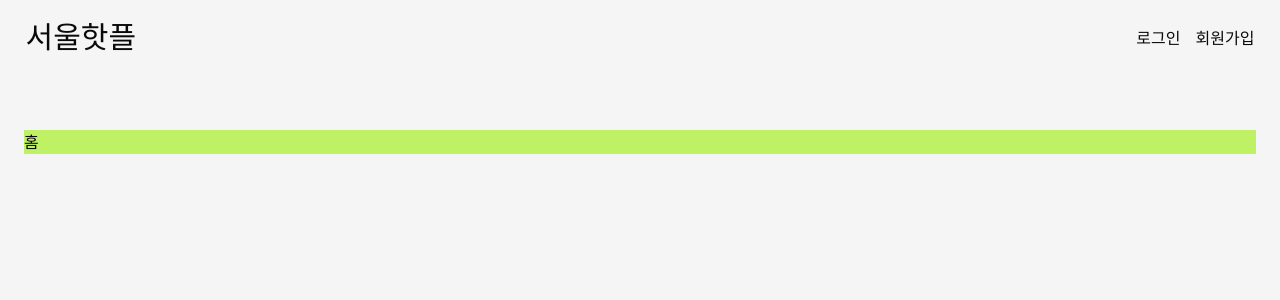
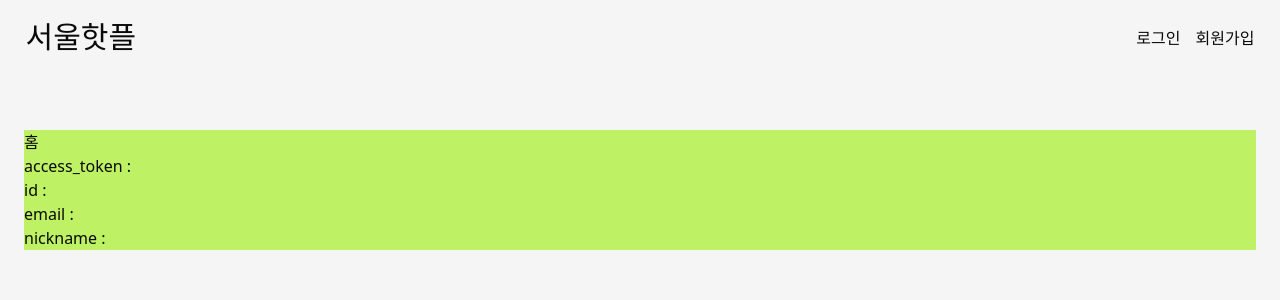
Before and after one commit to mangomaneya/HotPlaceInSeoul, a React (Vite) app: page / in a window 1280 px wide. Shown: the top 300 px of the page. Built offline with nearby package versions, Linux system fonts and the light colour scheme; no server answers; a web font is replaced by a local one.

Commit message:
test : 전역 상태 유저 정보 확인 테스트

```diff
--- a/src/pages/Home.jsx
+++ b/src/pages/Home.jsx
@@ -1,3 +1,15 @@
+import useAuthStore from '@/store/zustand/authStore';
+
 export default function Home() {
-  return <div className='bg-point'>홈</div>;
+  //전역상태로 관리 될 유저정보 로직 확인을 위한 임시 작업 (삭제예정)
+  const userData = useAuthStore((state) => state.userData);
+  const { token, userId, userEmail, userNickname } = userData;
+  return (
+    <div className='bg-point'>
+      홈<p>access_token : {token}</p>
+      <p>id : {userId}</p>
+      <p>email : {userEmail}</p>
+      <p>nickname : {userNickname}</p>
+    </div>
+  );
 }
```
